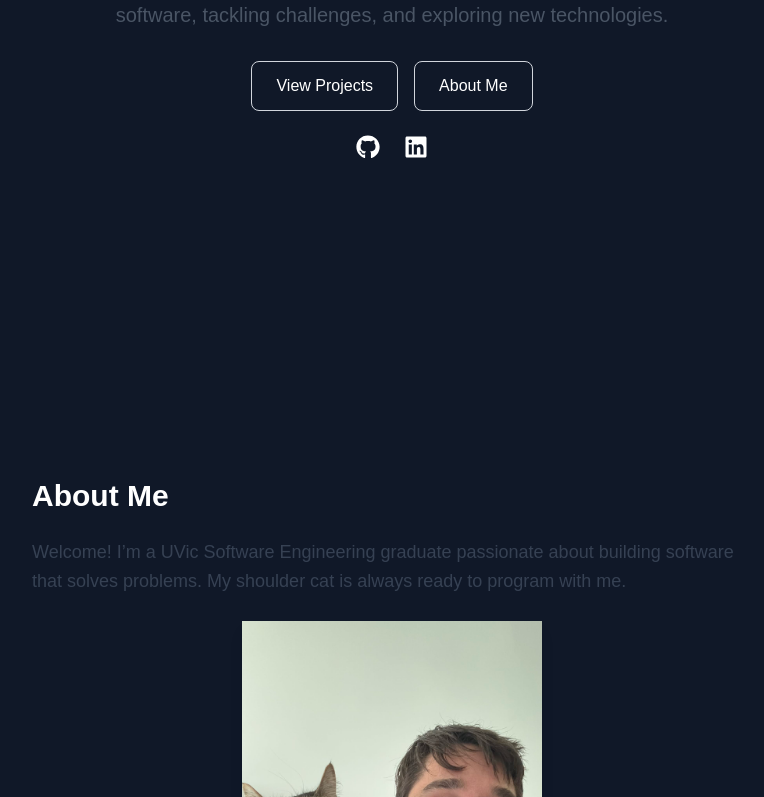
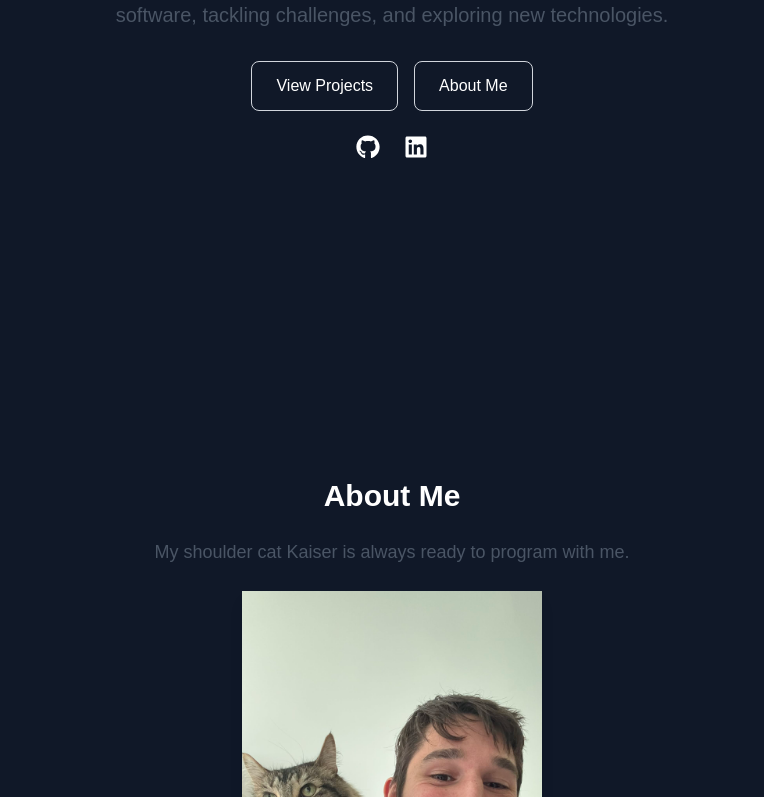
Before and after one commit to Ale-Torres/my-portfolio, a Next.js app: page / in a window 1280 px wide. Shown: the part 418-1215 px from the top of the page, without its empty margins (248-1012 px from the left). Built offline with nearby package versions, Linux system fonts and the light colour scheme.

Commit message:
Centering webpage sections

```diff
--- a/src/app/page.tsx
+++ b/src/app/page.tsx
@@ -64,14 +64,12 @@
         id="about"
         className="mx-auto max-w-3xl px-6 py-24"
       >
-        <h2 className="text-3xl font-bold">
+        <h2 className="text-3xl text-center font-bold">
           About Me
         </h2>
 
-        <p className="mt-6 text-lg text-gray-700 leading-relaxed">
-          Welcome! I’m a UVic Software Engineering graduate passionate
-          about building software that solves problems. My shoulder cat
-          is always ready to program with me.
+        <p className="mt-6 text-lg text-gray-600 text-center leading-relaxed">
+          My shoulder cat Kaiser is always ready to program with me.
         </p>
 
         {/* Image */}
```
